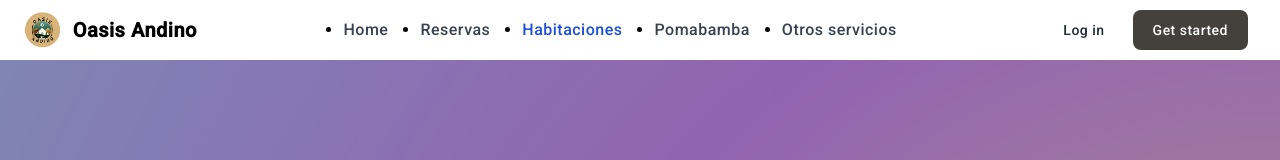
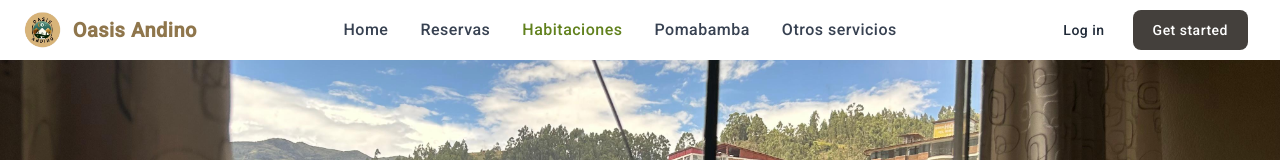
Before and after one commit to orgOasisAndino/app-oasis-andino-angular, an Angular app: page /rooms in a window 1280 px wide. Shown: the top 160 px of the page. Built offline with nearby package versions, Linux system fonts and the light colour scheme; no server answers.

Commit message:
Segunda versión de los estilos de la sección habitaciones

```diff
--- a/src/app/domains/rooms/components/room/room.component.html
+++ b/src/app/domains/rooms/components/room/room.component.html
@@ -18,10 +18,10 @@
 </section>
 -->
 
-<div class="flex flex-row place-items-center w-auto h-[20rem] rounded-lg">
+<div class="flex flex-row place-items-center w-[40rem] h-[20rem] rounded-lg border border-gray-200 shadow-xl">
   <img class="w-[20rem] h-[20rem] rounded-l-lg" src="../../../../../assets/imgs/room.jpg" alt="room">
 
-  <div class="bg-gray-400 flex flex-col items-center justify-center px-6 w-auto h-[20rem] rounded-r-lg pt-2">
+  <div class="bg-white flex flex-col items-center justify-center px-6 w-auto h-[20rem] rounded-r-lg pt-2">
     <div class="flex flex-col place-items-center">
       <div class="font-bold ">Habitacion {{room.number}}</div>
       <div class="text-xs">Piso {{room.floor}}</div>
@@ -39,13 +39,13 @@
       </ul>
     </div>
 
-    <div class="flex flex-row justify-center items-center mt-4 gap-6 ">
+    <div class="flex flex-row justify-center items-center mt-4 gap-8 ">
       <div>
         <p class="text-md font-bold">{{room.pricePerNight}} </p>
         <p class="text-xs font-light  mt-[0.1rem]">Por noche</p>
       </div>
 
-      <button type="button" class="bg-black text-white rounded-lg w-24 h-9 text-xs" (click)="seleccionarHabitacion()">Seleccionar</button>
+      <button type="button" class="bg-secondary text-white rounded-lg w-24 h-9 text-xs transform transition-transform duration-300 hover:scale-110" (click)="seleccionarHabitacion()">Seleccionar</button>
     </div>
   </div>
 </div>
--- a/src/app/domains/rooms/pages/list/list.component.html
+++ b/src/app/domains/rooms/pages/list/list.component.html
@@ -10,14 +10,16 @@
 
 <!-- Portada -->
 <div class="relative bg-gray-500 w-full h-[539px] flex flex-col justify-center">
-  <img src="../../../../../assets/imgs/portada.png" class="absolute inset-0 w-full h-full object-cover opacity-70" alt="Portada">
+  <img src="../../../../../assets/imgs/ventana.jpg" class="absolute inset-0 w-full h-full object-cover" alt="Portada">
   <div class="relative z-10 text-white pl-28">
     <p class="text-5xl md:text-7xl pb-1 font-bold">Nuestras Habitaciones</p>
   </div>
 </div>
 
-<div class="mt-8 ">
-  <div class="container mx-auto my-4 grid grid-cols-2 items-center justify-center gap-4">
-    <app-room *ngFor="let room of rooms()" [room]="room"></app-room>
+<div class="mt-14">
+  <div class="grid grid-cols-1 items-center justify-center  container mx-auto my-4 gap-4 ">
+    <div class="flex flex-col items-center justify-center gap-7">
+      <app-room *ngFor="let room of rooms()" [room]="room"></app-room>
+    </div>
   </div>
 </div>
--- a/src/app/domains/shared/components/header/header.component.html
+++ b/src/app/domains/shared/components/header/header.component.html
@@ -3,7 +3,7 @@
     <div class="flex flex-wrap justify-between items-center mx-auto max-w-screen-xl">
       <a routerLink="/" class="flex items-center">
         <img src="/assets/imgs/logo-oasis.webp" class="mr-3 h-6 sm:h-9" alt="Flowbite Logo" />
-        <span class="self-center text-xl font-semibold whitespace-nowrap dark:text-white">Oasis Andino</span>
+        <span class="self-center text-xl font-semibold whitespace-nowrap dark:text-white text-default">Oasis Andino</span>
       </a>
       <div class="flex items-center lg:order-2">
         <a href="#" class="text-gray-800 dark:text-white hover:bg-gray-50 focus:ring-4 focus:ring-gray-300 font-medium rounded-lg text-sm px-4 lg:px-5 py-2 lg:py-2.5 mr-2 dark:hover:bg-gray-700 focus:outline-none dark:focus:ring-gray-800">Log in</a>
@@ -35,40 +35,40 @@
             <a
               routerLink="/"
               [routerLinkActiveOptions]="{ exact: true }"
-              routerLinkActive="text-primary-700"
-              class="block py-2 pr-4 pl-3 text-gray-700 border-b border-gray-100 hover:bg-gray-50 lg:hover:bg-transparent lg:border-0 lg:hover:text-primary-700 lg:p-0 dark:text-gray-400 lg:dark:hover:text-white dark:hover:bg-gray-700 dark:hover:text-white lg:dark:hover:bg-transparent dark:border-gray-700"
+              routerLinkActive="text-secondary"
+              class="block py-2 pr-4 pl-3 text-gray-700 border-b border-gray-100 hover:bg-gray-50 lg:hover:bg-transparent lg:border-0 lg:hover:text-secondary lg:p-0 dark:text-gray-400 lg:dark:hover:text-white dark:hover:bg-gray-700 dark:hover:text-white lg:dark:hover:bg-transparent dark:border-gray-700"
               >Home</a
             >
           </li>
           <li>
             <a
               routerLink="/reservation"
-              routerLinkActive="text-primary-700"
-              class="block py-2 pr-4 pl-3 text-gray-700 border-b border-gray-100 hover:bg-gray-50 lg:hover:bg-transparent lg:border-0 lg:hover:text-primary-700 lg:p-0 dark:text-gray-400 lg:dark:hover:text-white dark:hover:bg-gray-700 dark:hover:text-white lg:dark:hover:bg-transparent dark:border-gray-700"
+              routerLinkActive="text-secondary"
+              class="block py-2 pr-4 pl-3 text-gray-700 border-b border-gray-100 hover:bg-gray-50 lg:hover:bg-transparent lg:border-0 lg:hover:text-secondary lg:p-0 dark:text-gray-400 lg:dark:hover:text-white dark:hover:bg-gray-700 dark:hover:text-white lg:dark:hover:bg-transparent dark:border-gray-700"
               >Reservas</a
             >
           </li>
           <li>
             <a
               routerLink="/rooms"
-              routerLinkActive="text-primary-700"
-              class="block py-2 pr-4 pl-3 text-gray-700 border-b border-gray-100 hover:bg-gray-50 lg:hover:bg-transparent lg:border-0 lg:hover:text-primary-700 lg:p-0 dark:text-gray-400 lg:dark:hover:text-white dark:hover:bg-gray-700 dark:hover:text-white lg:dark:hover:bg-transparent dark:border-gray-700"
+              routerLinkActive="text-secondary"
+              class="block py-2 pr-4 pl-3 text-gray-700 border-b border-gray-100 hover:bg-gray-50 lg:hover:bg-transparent lg:border-0 lg:hover:text-secondary lg:p-0 dark:text-gray-400 lg:dark:hover:text-white dark:hover:bg-gray-700 dark:hover:text-white lg:dark:hover:bg-transparent dark:border-gray-700"
               >Habitaciones</a
             >
           </li>
           <li>
             <a
               routerLink="/pomabamba"
-              routerLinkActive="text-primary-700"
-              class="block py-2 pr-4 pl-3 text-gray-700 border-b border-gray-100 hover:bg-gray-50 lg:hover:bg-transparent lg:border-0 lg:hover:text-primary-700 lg:p-0 dark:text-gray-400 lg:dark:hover:text-white dark:hover:bg-gray-700 dark:hover:text-white lg:dark:hover:bg-transparent dark:border-gray-700"
+              routerLinkActive="text-secondary"
+              class="block py-2 pr-4 pl-3 text-gray-700 border-b border-gray-100 hover:bg-gray-50 lg:hover:bg-transparent lg:border-0 lg:hover:text-secondary lg:p-0 dark:text-gray-400 lg:dark:hover:text-white dark:hover:bg-gray-700 dark:hover:text-white lg:dark:hover:bg-transparent dark:border-gray-700"
               >Pomabamba</a
             >
           </li>
           <li>
             <a
               routerLink="/services"
-              routerLinkActive="text-primary-700"
-              class="block py-2 pr-4 pl-3 text-gray-700 border-b border-gray-100 hover:bg-gray-50 lg:hover:bg-transparent lg:border-0 lg:hover:text-primary-700 lg:p-0 dark:text-gray-400 lg:dark:hover:text-white dark:hover:bg-gray-700 dark:hover:text-white lg:dark:hover:bg-transparent dark:border-gray-700"
+              routerLinkActive="text-secondary"
+              class="block py-2 pr-4 pl-3 text-gray-700 border-b border-gray-100 hover:bg-gray-50 lg:hover:bg-transparent lg:border-0 lg:hover:text-secondary lg:p-0 dark:text-gray-400 lg:dark:hover:text-white dark:hover:bg-gray-700 dark:hover:text-white lg:dark:hover:bg-transparent dark:border-gray-700"
               >Otros servicios</a
             >
           </li>
--- a/tailwind.config.js
+++ b/tailwind.config.js
@@ -67,12 +67,12 @@ module.exports = {
       dancing: ['Dancing Script', 'cursive'],
     },
   },
-  plugins: [
+  plugins: [/*
     function ({ addBase, theme }) {
       addBase({
         'ul': { listStyleType: theme('listStyleType.disc') },
         'ol': { listStyleType: theme('listStyleType.decimal') },
       });
-    },
+    },*/
   ],
 };
```
Also changed, not shown: src/assets/imgs/ventana.jpg (added).
